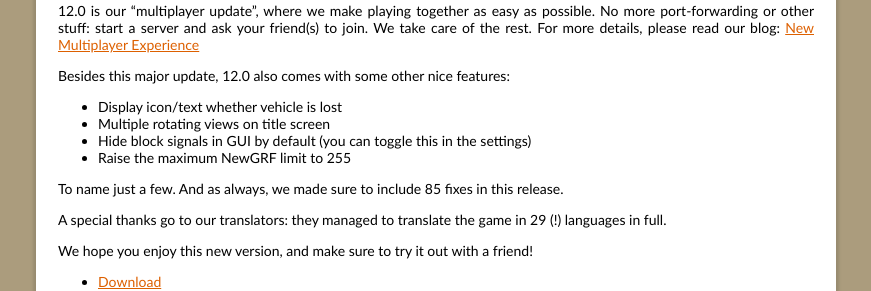
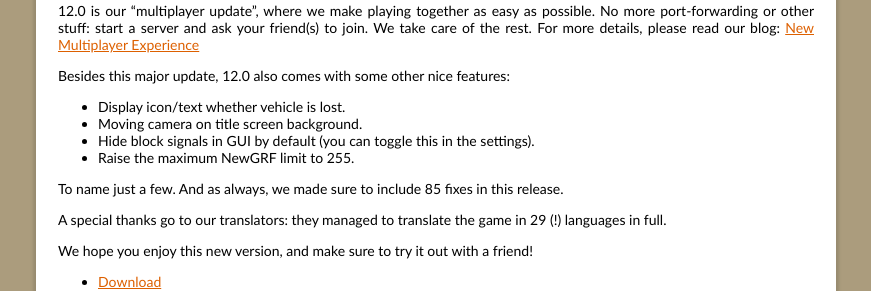
Before and after one commit to OpenTTD/website, a Jekyll site: the page built from _posts/2021-10-04-openttd-12-0.md, in a window 1280 px wide. Shown: the part 267-558 px from the top of the page, without its empty margins (204-1075 px from the left). Built offline with Jekyll 4.4.1, drawn with Linux system fonts in a browser that asks for light colours.

Commit message:
Improved wording for "moving camera"

```diff
--- a/_posts/2021-10-04-openttd-12-0.md
+++ b/_posts/2021-10-04-openttd-12-0.md
@@ -11,10 +11,10 @@ We take care of the rest.
 For more details, please read our blog: [New Multiplayer Experience](https://www.openttd.org/news/2021/09/26/new-multiplayer-experience.html)
 
 Besides this major update, 12.0 also comes with some other nice features:
-- Display icon/text whether vehicle is lost
-- Multiple rotating views on title screen
-- Hide block signals in GUI by default (you can toggle this in the settings)
-- Raise the maximum NewGRF limit to 255
+- Display icon/text whether vehicle is lost.
+- Moving camera on title screen background.
+- Hide block signals in GUI by default (you can toggle this in the settings).
+- Raise the maximum NewGRF limit to 255.
 
 To name just a few. And as always, we made sure to include 85 fixes in this release.
 
```
